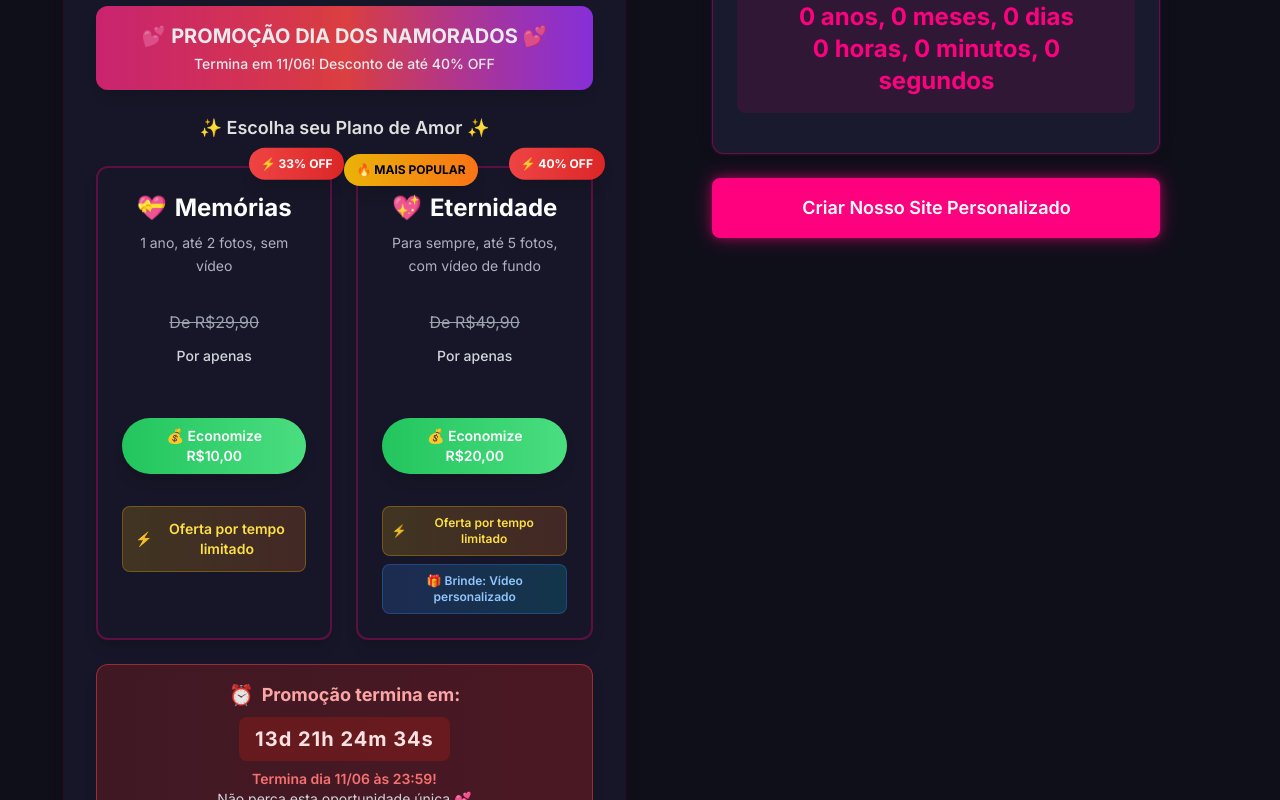
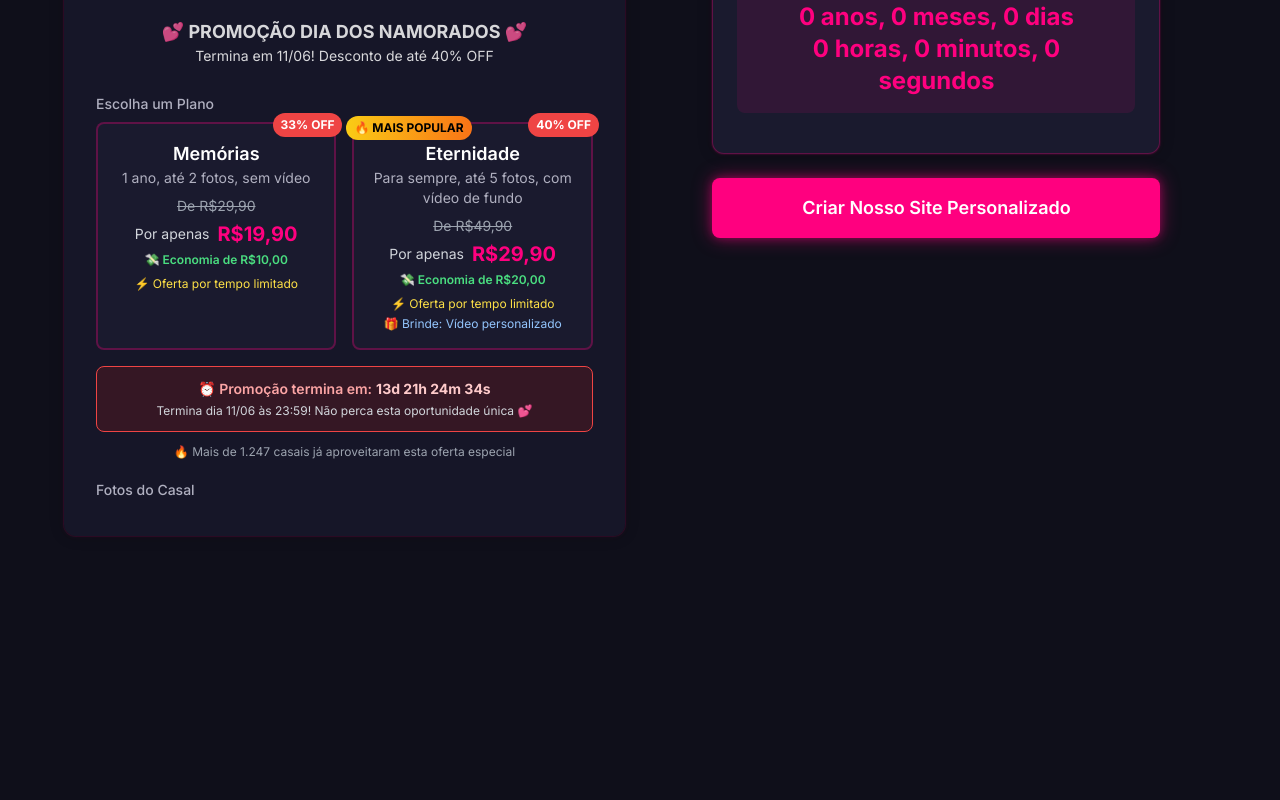
Before and after one commit to Henriquebernas/lovebloom-form-creator-20, a React (Vite) app: page / in a window 1280 px wide. Shown: the part 660-1460 px from the top of the page. After the commit the page ends 1228 px from the top, so only its background shows below. Built offline with nearby package versions, Linux system fonts and the light colour scheme.

Commit message:
Reverted to commit c11a6cf88b1702fba1fb075fa763b0c6bf8a91ec

```diff
--- a/src/components/PlanSelector.tsx
+++ b/src/components/PlanSelector.tsx
@@ -1,4 +1,3 @@
-
 import { useState, useEffect } from 'react';
 
 interface PlanSelectorProps {
@@ -38,176 +37,91 @@ const PlanSelector = ({ selectedPlan, onPlanSelect }: PlanSelectorProps) => {
   }, []);
 
   return (
-    <div className="space-y-6">
-      {/* Banner promocional melhorado */}
-      <div className="relative overflow-hidden bg-gradient-to-r from-pink-600 via-red-500 to-purple-600 text-white p-4 rounded-xl shadow-lg animate-pulse">
-        <div className="absolute inset-0 bg-gradient-to-r from-pink-600/20 via-transparent to-purple-600/20 animate-pulse"></div>
-        <div className="relative text-center">
-          <h3 className="font-bold text-xl mb-1">💕 PROMOÇÃO DIA DOS NAMORADOS 💕</h3>
-          <p className="text-sm font-medium">Termina em 11/06! Desconto de até 40% OFF</p>
-        </div>
+    <div>
+      {/* Banner promocional */}
+      <div className="bg-gradient-to-r from-neon-pink to-red-500 text-white p-3 rounded-lg mb-4 text-center animate-pulse">
+        <h3 className="font-bold text-lg">💕 PROMOÇÃO DIA DOS NAMORADOS 💕</h3>
+        <p className="text-sm">Termina em 11/06! Desconto de até 40% OFF</p>
       </div>
 
-      <label className="block text-lg font-semibold text-center text-text-primary mb-4">
-        ✨ Escolha seu Plano de Amor ✨
-      </label>
-
-      <div className="grid grid-cols-1 md:grid-cols-2 gap-6">
-        {/* Plano Memórias */}
+      <label className="block text-sm font-medium text-text-secondary mb-2">Escolha um Plano</label>
+      <div className="grid grid-cols-1 md:grid-cols-2 gap-4">
         <div
-          className={`relative group cursor-pointer transform transition-all duration-300 hover:scale-105 ${
-            selectedPlan === 'basic'
-              ? 'scale-105 ring-2 ring-neon-pink ring-opacity-50'
-              : ''
-          }`}
+          className={`plan-card p-4 rounded-lg text-center cursor-pointer relative ${selectedPlan === 'basic' ? 'selected' : ''}`}
           onClick={() => onPlanSelect('basic')}
         >
-          {/* Badge de desconto animado */}
-          <div className="absolute -top-3 -right-3 z-10">
-            <div className="bg-gradient-to-r from-red-500 to-red-600 text-white text-xs px-3 py-2 rounded-full font-bold shadow-lg animate-bounce">
-              <span className="text-yellow-200">⚡</span> 33% OFF
-            </div>
+          {/* Badge de desconto */}
+          <div className="absolute -top-2 -right-2 bg-red-500 text-white text-xs px-2 py-1 rounded-full font-bold animate-bounce">
+            33% OFF
           </div>
 
-          <div className={`h-full bg-gradient-to-br from-element-bg to-element-bg-lighter p-6 rounded-xl border-2 transition-all duration-300 shadow-lg hover:shadow-xl ${
-            selectedPlan === 'basic'
-              ? 'border-neon-pink bg-gradient-to-br from-element-bg-lighter to-element-bg shadow-neon-pink/20 shadow-xl'
-              : 'border-border-color hover:border-neon-pink/60'
-          }`}>
+          <h3 className="font-semibold text-lg text-white">Memórias</h3>
+          <p className="text-sm text-text-secondary mb-2">1 ano, até 2 fotos, sem vídeo</p>
 
-            <div className="text-center space-y-4">
-              <div className="space-y-2">
-                <h3 className="font-bold text-2xl text-white flex items-center justify-center gap-2">
-                  <span className="text-pink-400">💝</span> Memórias
-                </h3>
-                <p className="text-sm text-text-secondary leading-relaxed">
-                  1 ano, até 2 fotos, sem vídeo
-                </p>
-              </div>
+          {/* Preços */}
+          <div className="space-y-1">
+            <p className="text-sm text-gray-400 line-through">De R$29,90</p>
+            <div className="flex items-center justify-center gap-2">
+              <span className="text-sm text-gray-300">Por apenas</span>
+              <p className="font-bold text-xl text-neon-pink">R$19,90</p>
+            </div>
+            <p className="text-xs text-green-400 font-semibold">💸 Economia de R$10,00</p>
+          </div>
 
-              {/* Preços com visual melhorado */}
-              <div className="space-y-3 py-4">
-                <p className="text-base text-gray-400 line-through">De R$29,90</p>
-                <div className="space-y-1">
-                  <div className="flex items-baseline justify-center gap-2">
-                    <span className="text-sm text-gray-300 font-medium">Por apenas</span>
-                  </div>
-                  <p className="font-bold text-3xl text-transparent bg-gradient-to-r from-neon-pink to-pink-400 bg-clip-text">
-                    R$19,90
-                  </p>
-                </div>
-                <div className="inline-block bg-gradient-to-r from-green-500 to-green-400 text-white text-sm px-4 py-2 rounded-full font-semibold shadow-lg">
-                  💰 Economize R$10,00
-                </div>
-              </div>
-
-              {/* Urgência */}
-              <div className="bg-gradient-to-r from-yellow-500/20 to-orange-500/20 border border-yellow-500/30 rounded-lg p-3">
-                <p className="text-sm text-yellow-300 font-semibold flex items-center justify-center gap-2">
-                  <span className="animate-pulse">⚡</span> Oferta por tempo limitado
-                </p>
-              </div>
-            </div>
+          {/* Urgência */}
+          <div className="mt-2 text-xs text-yellow-300">
+            ⚡ Oferta por tempo limitado
           </div>
         </div>
 
-        {/* Plano Eternidade */}
         <div
-          className={`relative group cursor-pointer transform transition-all duration-300 hover:scale-105 ${
-            selectedPlan === 'premium'
-              ? 'scale-105 ring-2 ring-neon-pink ring-opacity-50'
-              : ''
-          }`}
+          className={`plan-card p-4 rounded-lg text-center cursor-pointer relative ${selectedPlan === 'premium' ? 'selected' : ''}`}
           onClick={() => onPlanSelect('premium')}
         >
-          {/* Badge "Mais Popular" */}
-          <div className="absolute -top-3 -left-3 z-10">
-            <div className="bg-gradient-to-r from-yellow-500 to-orange-500 text-black text-xs px-3 py-2 rounded-full font-bold shadow-lg">
-              🔥 MAIS POPULAR
-            </div>
+          {/* Badge de desconto e mais popular */}
+          <div className="absolute -top-2 -right-2 bg-red-500 text-white text-xs px-2 py-1 rounded-full font-bold animate-bounce">
+            40% OFF
+          </div>
+          <div className="absolute -top-2 -left-2 bg-gradient-to-r from-yellow-400 to-orange-500 text-black text-xs px-2 py-1 rounded-full font-bold">
+            🔥 MAIS POPULAR
           </div>
 
-          {/* Badge de desconto */}
-          <div className="absolute -top-3 -right-3 z-10">
-            <div className="bg-gradient-to-r from-red-500 to-red-600 text-white text-xs px-3 py-2 rounded-full font-bold shadow-lg animate-bounce">
-              <span className="text-yellow-200">⚡</span> 40% OFF
+          <h3 className="font-semibold text-lg text-white">Eternidade</h3>
+          <p className="text-sm text-text-secondary mb-2">Para sempre, até 5 fotos, com vídeo de fundo</p>
+
+          {/* Preços */}
+          <div className="space-y-1">
+            <p className="text-sm text-gray-400 line-through">De R$49,90</p>
+            <div className="flex items-center justify-center gap-2">
+              <span className="text-sm text-gray-300">Por apenas</span>
+              <p className="font-bold text-xl text-neon-pink">R$29,90</p>
             </div>
+            <p className="text-xs text-green-400 font-semibold">💸 Economia de R$20,00</p>
           </div>
 
-          <div className={`h-full bg-gradient-to-br from-element-bg to-element-bg-lighter p-6 rounded-xl border-2 transition-all duration-300 shadow-lg hover:shadow-xl ${
-            selectedPlan === 'premium'
-              ? 'border-neon-pink bg-gradient-to-br from-element-bg-lighter to-element-bg shadow-neon-pink/20 shadow-xl'
-              : 'border-border-color hover:border-neon-pink/60'
-          }`}>
-
-            <div className="text-center space-y-4">
-              <div className="space-y-2">
-                <h3 className="font-bold text-2xl text-white flex items-center justify-center gap-2">
-                  <span className="text-purple-400">💖</span> Eternidade
-                </h3>
-                <p className="text-sm text-text-secondary leading-relaxed">
-                  Para sempre, até 5 fotos, com vídeo de fundo
-                </p>
-              </div>
-
-              {/* Preços com visual melhorado */}
-              <div className="space-y-3 py-4">
-                <p className="text-base text-gray-400 line-through">De R$49,90</p>
-                <div className="space-y-1">
-                  <div className="flex items-baseline justify-center gap-2">
-                    <span className="text-sm text-gray-300 font-medium">Por apenas</span>
-                  </div>
-                  <p className="font-bold text-3xl text-transparent bg-gradient-to-r from-neon-pink to-purple-400 bg-clip-text">
-                    R$29,90
-                  </p>
-                </div>
-                <div className="inline-block bg-gradient-to-r from-green-500 to-green-400 text-white text-sm px-4 py-2 rounded-full font-semibold shadow-lg">
-                  💰 Economize R$20,00
-                </div>
-              </div>
-
-              {/* Benefícios exclusivos */}
-              <div className="space-y-2">
-                <div className="bg-gradient-to-r from-yellow-500/20 to-orange-500/20 border border-yellow-500/30 rounded-lg p-2">
-                  <p className="text-xs text-yellow-300 font-semibold flex items-center justify-center gap-1">
-                    <span className="animate-pulse">⚡</span> Oferta por tempo limitado
-                  </p>
-                </div>
-                <div className="bg-gradient-to-r from-blue-500/20 to-cyan-500/20 border border-blue-500/30 rounded-lg p-2">
-                  <p className="text-xs text-blue-300 font-semibold flex items-center justify-center gap-1">
-                    🎁 Brinde: Vídeo personalizado
-                  </p>
-                </div>
-              </div>
-            </div>
+          {/* Benefícios exclusivos */}
+          <div className="mt-2 space-y-1">
+            <p className="text-xs text-yellow-300">⚡ Oferta por tempo limitado</p>
+            <p className="text-xs text-blue-300">🎁 Brinde: Vídeo personalizado</p>
           </div>
         </div>
       </div>
 
-      {/* Contador de urgência melhorado */}
-      <div className="bg-gradient-to-r from-red-900/40 to-red-800/40 backdrop-blur-sm border border-red-500/50 rounded-xl p-4 text-center shadow-lg">
-        <div className="space-y-2">
-          <p className="text-lg text-red-300 font-bold flex items-center justify-center gap-2">
-            <span className="animate-pulse text-xl">⏰</span>
-            Promoção termina em:
-          </p>
-          <div className="bg-red-900/60 rounded-lg px-4 py-2 inline-block">
-            <span className="text-red-100 text-xl font-bold tracking-wider">{timeLeft}</span>
-          </div>
-          <p className="text-sm text-gray-300 max-w-md mx-auto">
-            <span className="text-red-400 font-semibold">Termina dia 11/06 às 23:59!</span>
-            <br />Não perca esta oportunidade única 💕
-          </p>
-        </div>
+      {/* Contador de urgência */}
+      <div className="mt-4 text-center p-3 bg-red-900 bg-opacity-30 rounded-lg border border-red-500">
+        <p className="text-sm text-red-300 font-semibold">
+          ⏰ Promoção termina em:
+          <span className="text-red-200 ml-1 font-bold">{timeLeft}</span>
+        </p>
+        <p className="text-xs text-gray-300 mt-1">
+          Termina dia 11/06 às 23:59! Não perca esta oportunidade única 💕
+        </p>
       </div>
 
-      {/* Social proof melhorado */}
-      <div className="text-center bg-gradient-to-r from-purple-900/20 to-pink-900/20 rounded-lg p-3 border border-purple-500/20">
-        <p className="text-sm text-gray-300 flex items-center justify-center gap-2">
-          <span className="text-orange-400">🔥</span>
-          <span className="font-semibold text-purple-300">1.247 casais</span>
-          já aproveitaram esta oferta especial
-          <span className="text-pink-400">💕</span>
+      {/* Social proof */}
+      <div className="mt-3 text-center">
+        <p className="text-xs text-gray-400">
+          🔥 Mais de 1.247 casais já aproveitaram esta oferta especial
         </p>
       </div>
     </div>
```
